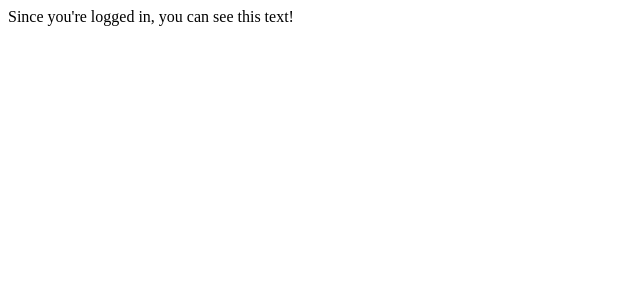
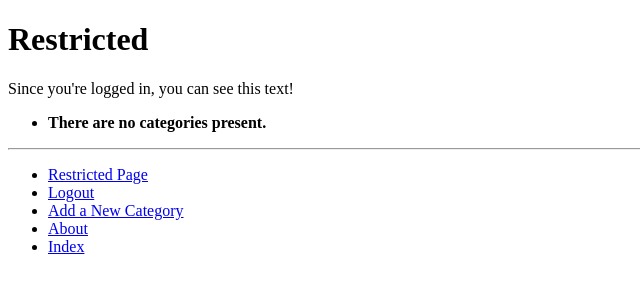
Before and after one commit to Menoen/tango_with_django_project, a Django app: page /rango/restricted/ in a window 1280 px wide. Shown: the top 300 px of the page, without its empty margins (0-640 px from the left). Run offline with Django 3.2, Linux system fonts and the light colour scheme; the visitor is signed in with stand-in values (Sample User, id 1); data that the repository does not hold is empty.

Commit message:
chapter9

```diff
--- a/rango/urls.py
+++ b/rango/urls.py
@@ -11,7 +11,7 @@ urlpatterns = [
   path('add_category/', views.add_category, name='add_category'),
   path('category/<slug:category_name_slug>/add_page/', views.add_page, name='add_page'),
   path('register/', views.register, name='register'),
-  path('logon/', views.user_login, name='login'),
+  path('login/', views.user_login, name='login'),
   path('restricted/', views.restricted, name='restricted'),
   path('logout/', views.user_logout, name='logout'),
 ]
--- a/rango/views.py
+++ b/rango/views.py
@@ -45,7 +45,7 @@ def add_category(request):
     if form.is_valid():
       cat = form.save(commit=True)
       print(cat, cat.slug)
-      return redirect('/rango/')
+      return redirect(reverse('rango:index'))
     else:
       # print errors
       print(form.errors)
@@ -130,9 +130,9 @@ def user_login(request):
 
 @login_required
 def restricted(request):
-    return HttpResponse("Since you're logged in, you can see this text!")
+  return render(request, 'rango/restricted.html')
 
 @login_required
 def user_logout(request):
-    logout(request)
-    return redirect(reverse('rango:index'))
+  logout(request)
+  return redirect(reverse('rango:index'))
--- a/templates/rango/base.html
+++ b/templates/rango/base.html
@@ -23,16 +23,16 @@
   <hr />
   <div>
       <ul>
-          <li><a href="{% url 'rango:about' %}">About</a></li>
-          <li><a href="{% url 'rango:index' %}">Index</a></li>
           {% if user.is_authenticated %}
-                <li><a href="{% url 'rango:restricted' %}">Restricted Page</a></li>
-                <li><a href="{% url 'rango:logout' %}">Logout</a></li>
+          <li><a href="{% url 'rango:restricted' %}">Restricted Page</a></li>
+          <li><a href="{% url 'rango:logout' %}">Logout</a></li>
           <li><a href="{% url 'rango:add_category' %}">Add a New Category</a></li>
           {% else %}
           <li><a href="{% url 'rango:register' %}">Sign Up</a></li>
           <li><a href="{% url 'rango:login' %}">Login</a></li>
           {% endif %}
+          <li><a href="{% url 'rango:about' %}">About</a></li>
+          <li><a href="{% url 'rango:index' %}">Index</a></li>
       </ul>
   </div>
 </body>
--- a/templates/rango/category.html
+++ b/templates/rango/category.html
@@ -22,7 +22,9 @@
     <strong>No pages currently in category.</strong>
   {% endif %}
 
+  {% if user.is_authenticated %}
   <a href="{% url 'rango:add_page' category.slug %}">Add Page</a> <br />
+  {% endif %}
   {% else %}
   The specified category does not exist.
   {% endif %}
--- a/templates/rango/register.html
+++ b/templates/rango/register.html
@@ -8,10 +8,10 @@ Register
 {% block body_block %}
   <h1>Register for Rango</h1>
   {% if registered %}
-  Rango says:<strong>thank you for registering!</strong>
+  Rango says: <strong>thank you for registering!</strong>
   <a href="{% url 'rango:index' %}">Return to the homepage.</a><br/>
   {% else %}
-  Rango says:<strong>register here!</strong><br />
+  Rango says: <strong>register here!</strong><br />
   <form id="user_form" method="post" action="{% url 'rango:register' %}" enctype="multipart/form-data">
     {% csrf_token %}
 
--- /dev/null
+++ b/templates/rango/restricted.html
@@ -0,0 +1,11 @@
+{% extends 'rango/base.html' %}
+{% load staticfiles %}
+
+{% block title_block %}
+    Restricted Page
+{% endblock %}
+
+{% block body_block %}
+<h1>Restricted</h1>
+<p>Since you're logged in, you can see this text!</p>
+{% endblock %}
```
Lines whose indentation alone changed are shown as unchanged.
